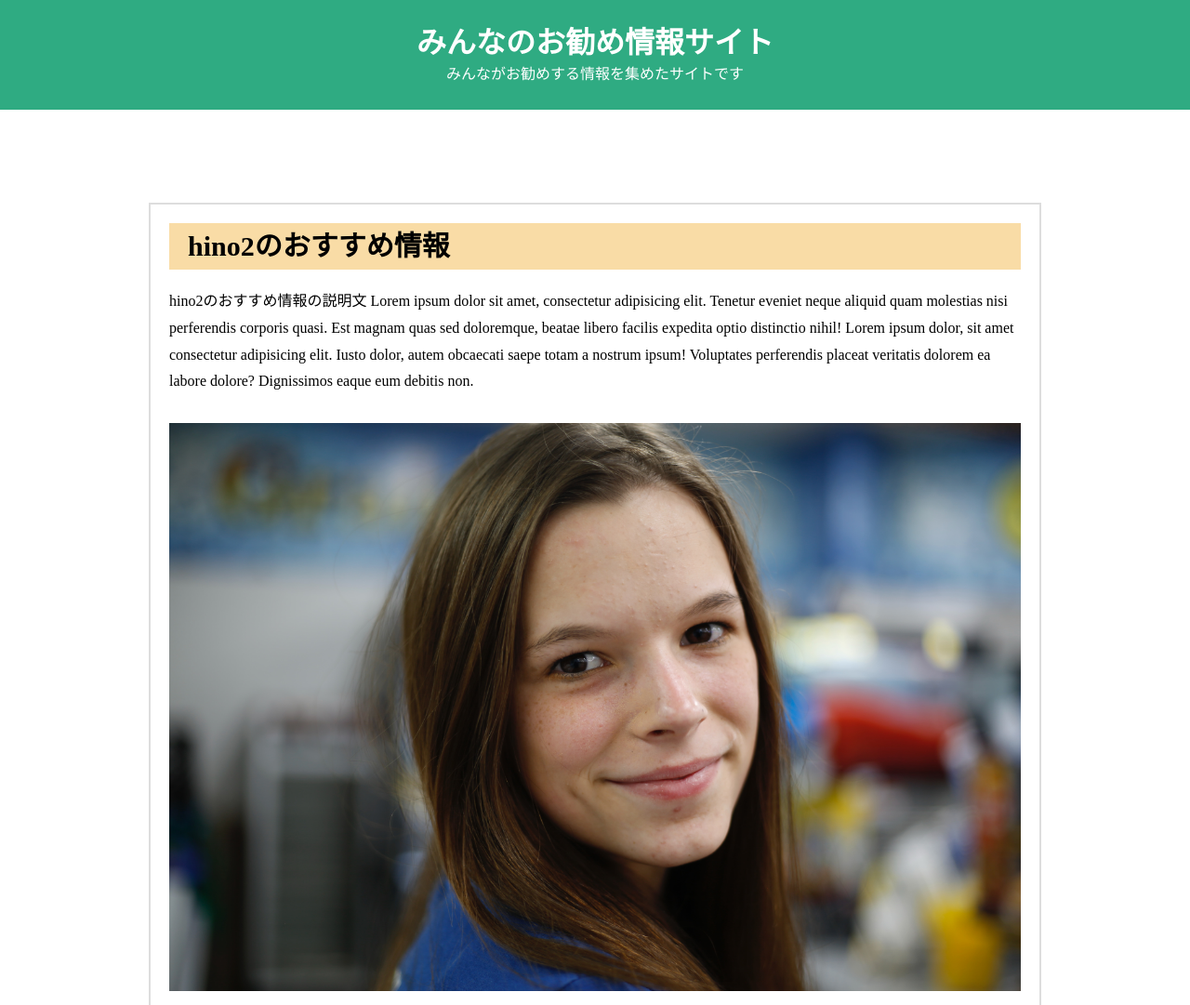
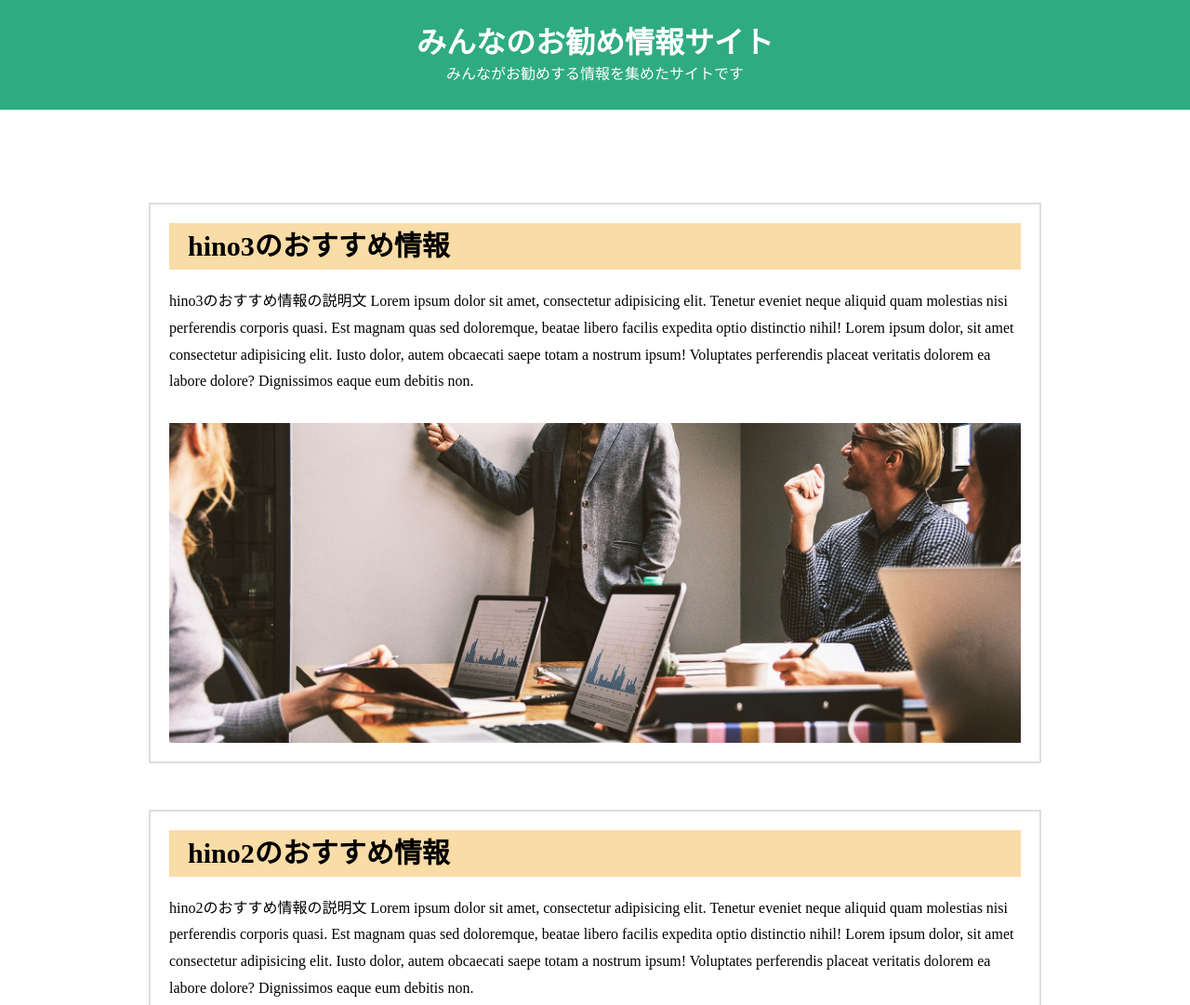
Before and after one commit to snipe-rm/pull-rensyu, a plain HTML site: page index.html in a window 1280 px wide. Shown: the top 1081 px of the page at 93% size. Drawn offline with Linux system fonts and the light colour scheme.

Commit message:
test3追加

```diff
--- a/index.html
+++ b/index.html
@@ -13,6 +13,17 @@
   </header>
   <main>
     <div class="wrapper">
+      <!-- .contentsここから -->
+      <div class="contents">
+        <div class="text-box">
+          <h2 class="content-ttl">hino3のおすすめ情報</h2>
+          <p class="content-txt">hino3のおすすめ情報の説明文 Lorem ipsum dolor sit amet, consectetur adipisicing elit. Tenetur eveniet neque aliquid quam molestias nisi perferendis corporis quasi. Est magnam quas sed doloremque, beatae libero facilis expedita optio distinctio nihil! Lorem ipsum dolor, sit amet consectetur adipisicing elit. Iusto dolor, autem obcaecati saepe totam a nostrum ipsum! Voluptates perferendis placeat veritatis dolorem ea labore dolore? Dignissimos eaque eum debitis non.</p>
+        </div>
+        <p class="content-ph">
+          <img src="img/hino-image3.jpg" alt="name-01お勧めの写真">
+        </p>
+      </div>
+      <!-- /.contentsここまで -->
       <div class="contents">
         <div class="text-box">
           <h2 class="content-ttl">hino2のおすすめ情報</h2>
```
Also changed, not shown: img/hino-image3.jpg (added).
